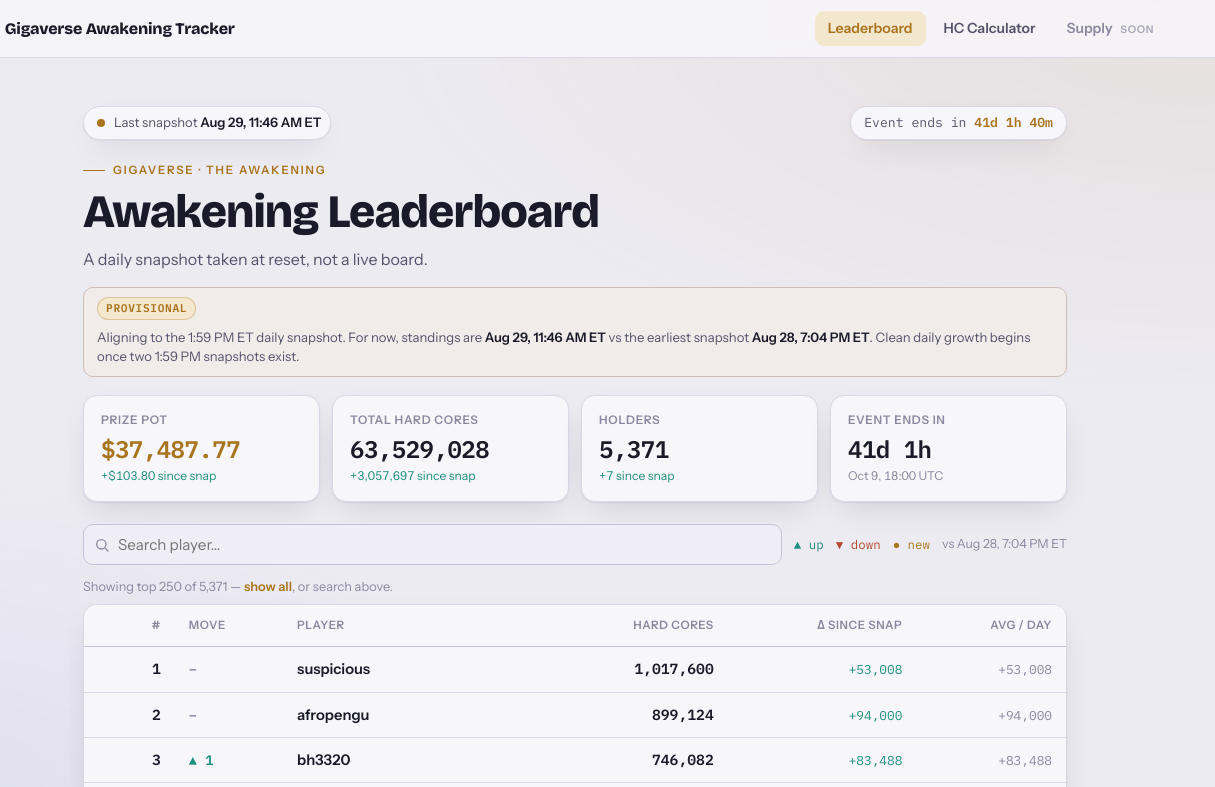
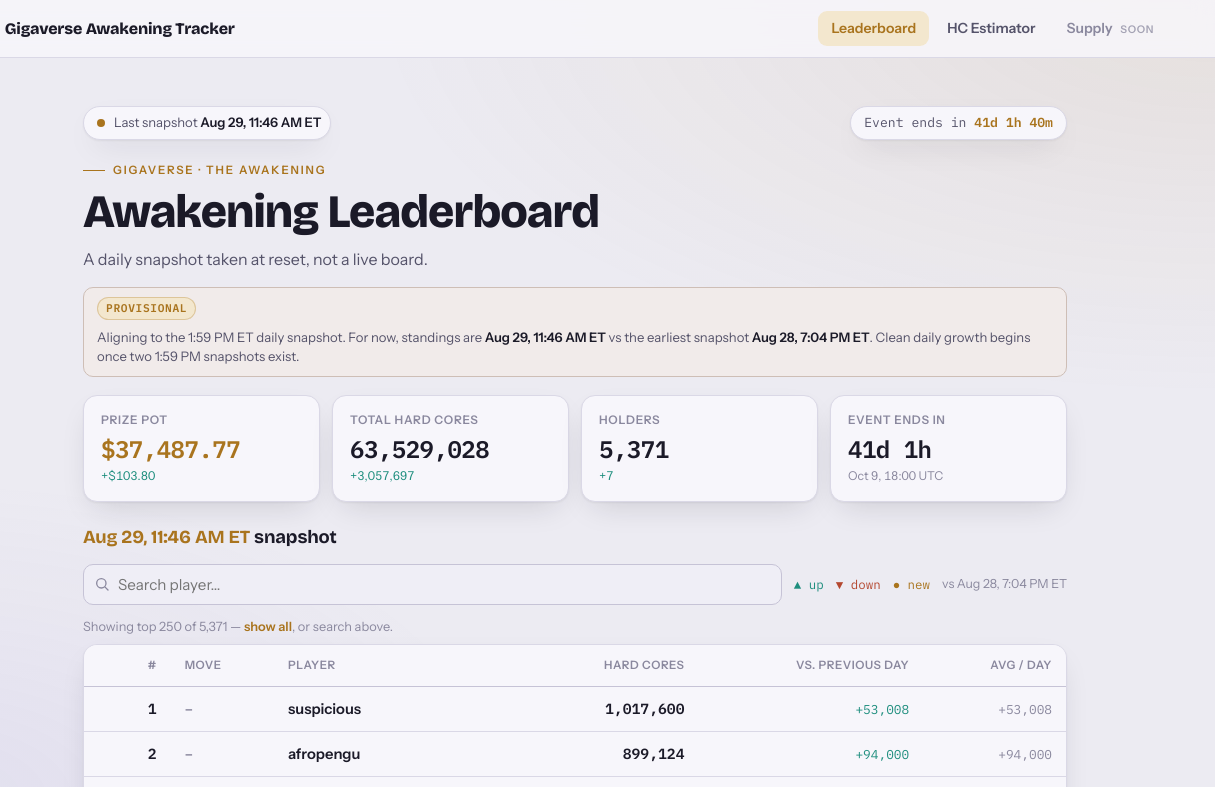
Before and after one commit to Cryptologist99/gigaverse-awakening-tracker, a plain HTML site: page index.html in a window 1280 px wide. Shown: the top 787 px of the page, 65-1280 px from the left. Drawn offline with nearby package versions, Linux system fonts and the light colour scheme.

Commit message:
Rename calculator->Estimator; leaderboard: 'vs. previous day' col, drop 'since snap', add snapshot date/time header

```diff
--- a/index.html
+++ b/index.html
@@ -98,6 +98,8 @@
   .tl .d { font-size:.76rem; margin:6px 0 0; font-variant-numeric:tabular-nums; color:var(--ink-faint); }
   .tl .d.up { color:var(--up); } .tl .d.down { color:var(--down); }
 
+  .board-title { font-family:"Bricolage Grotesque",sans-serif; font-weight:700; font-size:1.15rem; letter-spacing:-.01em; margin:0 0 12px; }
+  .board-title .tt { color:var(--gold); }
   .controls { display:flex; align-items:center; gap:12px; flex-wrap:wrap; margin-bottom:12px; }
   .search { flex:1 1 240px; position:relative; }
   .search input { width:100%; font-family:"Instrument Sans",sans-serif; font-size:.95rem; color:var(--ink);
@@ -142,7 +144,7 @@
   <a class="brand" href="index.html"><span class="brand-mark">◆</span> Gigaverse Awakening Tracker</a>
   <div class="navlinks">
     <a href="index.html" class="navlink active">Leaderboard</a>
-    <a href="calculator.html" class="navlink">HC Calculator</a>
+    <a href="calculator.html" class="navlink">HC Estimator</a>
     <span class="navlink disabled">Supply <em>soon</em></span>
   </div>
 </nav>
@@ -173,6 +175,7 @@
     <div class="tl"><p class="k">Event ends in</p><p class="v" id="tlEnds">—</p><p class="d">Oct 9, 18:00 UTC</p></div>
   </div>
 
+  <h2 class="board-title" id="boardTitle">Leaderboard</h2>
   <div class="controls">
     <div class="search">
       <svg width="16" height="16" viewBox="0 0 24 24" fill="none" stroke="currentColor" stroke-width="2" stroke-linecap="round"><circle cx="11" cy="11" r="7"/><line x1="21" y1="21" x2="16.65" y2="16.65"/></svg>
@@ -194,7 +197,7 @@
             <th>Move</th>
             <th>Player</th>
             <th class="num">Hard Cores</th>
-            <th class="num">Δ since snap</th>
+            <th class="num">vs. previous day</th>
             <th class="num">Avg / day</th>
           </tr>
         </thead>
@@ -297,11 +300,11 @@
 
     if (prev) {
       var dPot = (cur.pot != null && prev.pot != null) ? cur.pot - prev.pot : null;
-      if (dPot != null) { el("tlPotD").className = "d " + (dPot > 0 ? "up" : dPot < 0 ? "down" : ""); el("tlPotD").textContent = (dPot >= 0 ? "+" : "−") + usd(Math.abs(dPot)) + " since snap"; }
+      if (dPot != null) { el("tlPotD").className = "d " + (dPot > 0 ? "up" : dPot < 0 ? "down" : ""); el("tlPotD").textContent = (dPot >= 0 ? "+" : "−") + usd(Math.abs(dPot)); }
       var dHC = (cur.totalHC || 0) - (prev.totalHC || 0);
-      el("tlHCD").className = "d " + (dHC > 0 ? "up" : dHC < 0 ? "down" : ""); el("tlHCD").textContent = signed(dHC) + " since snap";
+      el("tlHCD").className = "d " + (dHC > 0 ? "up" : dHC < 0 ? "down" : ""); el("tlHCD").textContent = signed(dHC);
       var dH = (cur.holders || 0) - (prev.holders || 0);
-      el("tlHoldersD").className = "d " + (dH > 0 ? "up" : dH < 0 ? "down" : ""); el("tlHoldersD").textContent = signed(dH) + " since snap";
+      el("tlHoldersD").className = "d " + (dH > 0 ? "up" : dH < 0 ? "down" : ""); el("tlHoldersD").textContent = signed(dH);
       el("mvSince").textContent = "vs " + fmtET(prev.ts);
     }
 
@@ -314,6 +317,7 @@
 
     el("srcDot").className = "dot";
     el("srcText").innerHTML = "Last snapshot <b>" + fmtET(cur.ts) + "</b>";
+    el("boardTitle").innerHTML = '<span class="tt">' + esc(fmtET(cur.ts)) + '</span> snapshot';
     el("footNote").textContent = "Daily snapshot (not live) · gigaverse.io leaderboard id 8 · generated " + fmtET(data.generatedAt) + ".";
     render();
   }
```
Also changed, not shown: calculator.html (+3 -3 lines).
